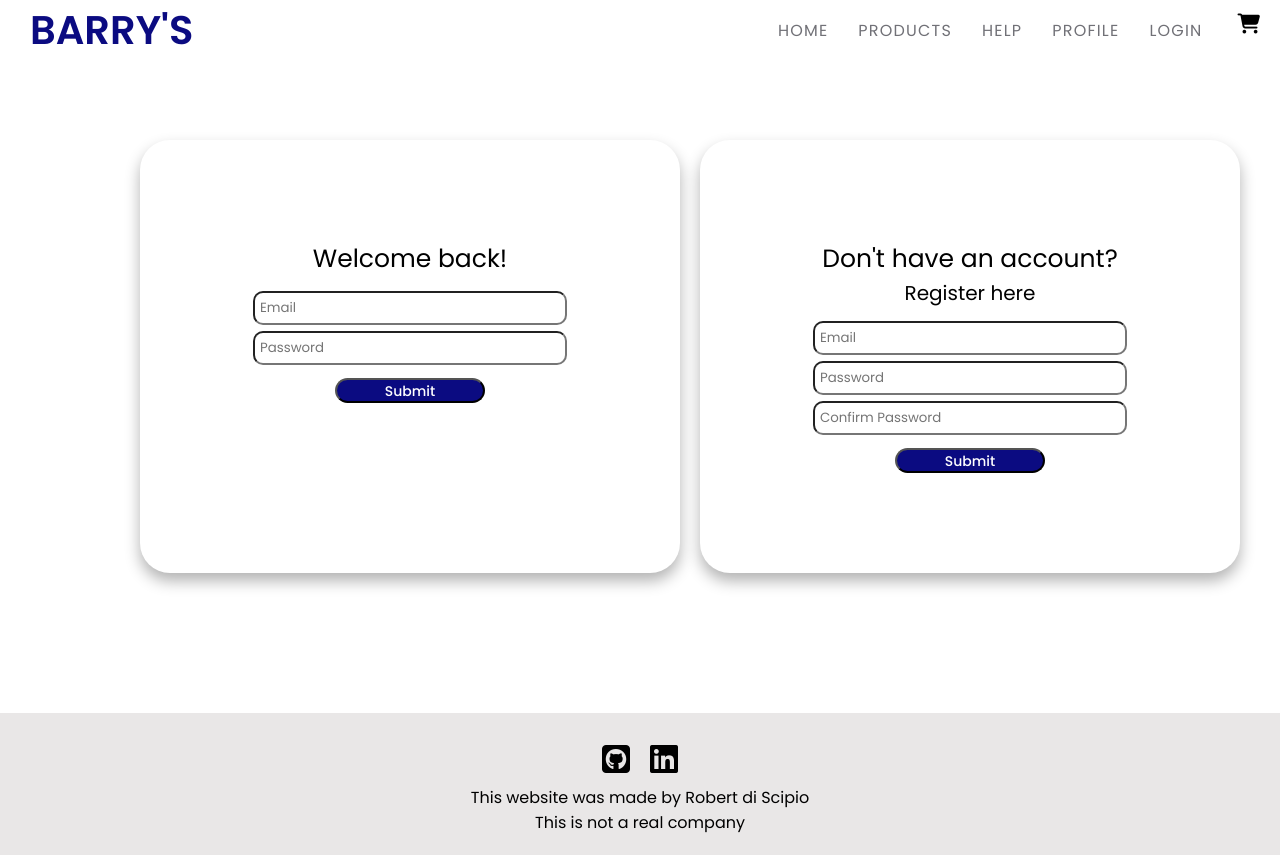
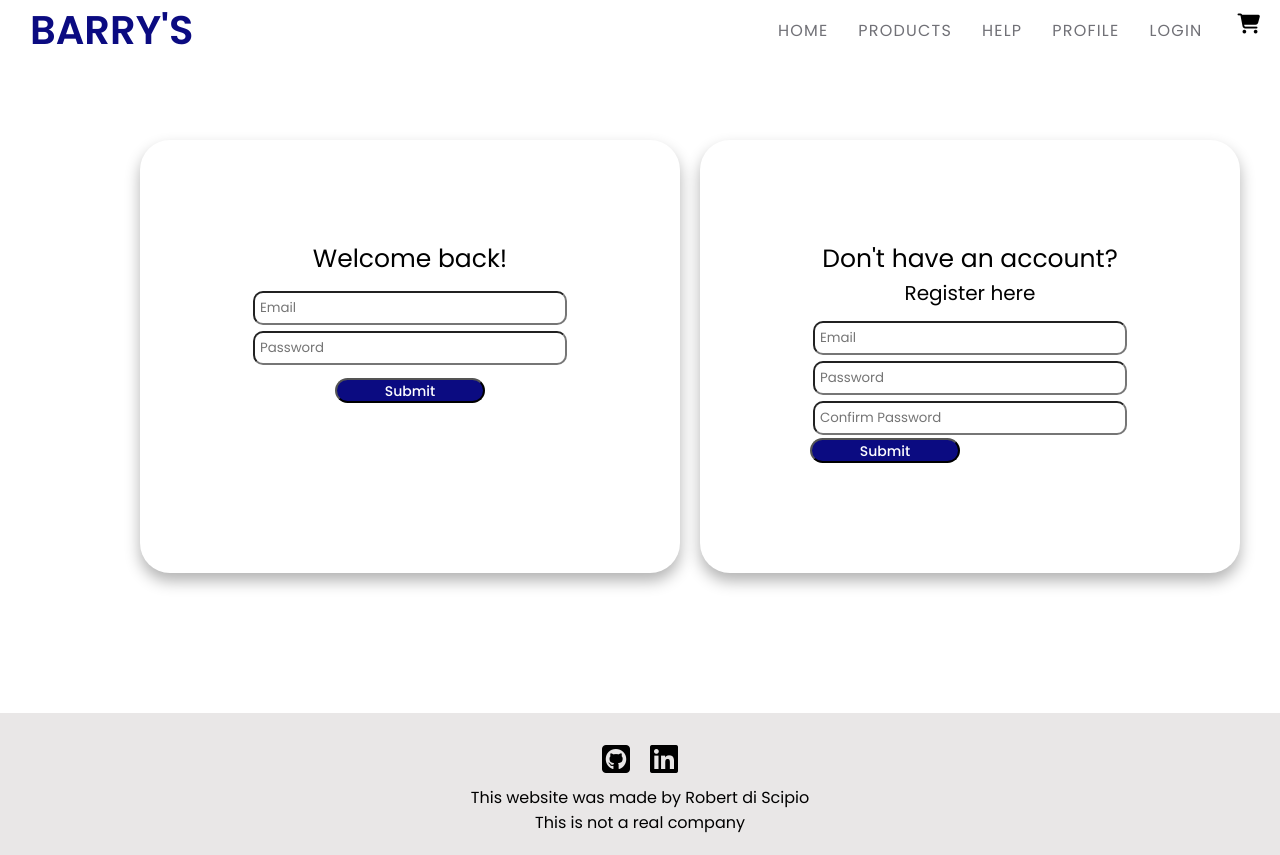
Before and after one commit to radiscipio/Project-4, a React (Create React App) app in the folder client/: page /Login in a window 1280 px wide. Built offline with nearby package versions, Linux system fonts and the light colour scheme; no server answers.

Commit message:
Start Register User '

```diff
--- a/client/src/App.js
+++ b/client/src/App.js
@@ -58,8 +58,8 @@ class App extends React.Component {
     e.preventDefault();
     if (!this.confirmPassword()) return;
     if (this.state.authFormRegister.email !== "" && this.state.authFormRegister.password !== "") {
-      await registerUser(this.state.authFormRegister);
-      this.handleLogin();
+      const { passwordConfirmation, ...data } = this.state.authFormRegister;
+      const currentUser = await registerUser(data);
     }
   };
 
@@ -80,6 +80,17 @@ class App extends React.Component {
     this.getAllProducts();
     this.checkUser();
   }
+
+  handleChange = (e, form) => {
+    const { name, value } = e.target;
+    this.setState(prevState => ({
+      ...prevState,
+      [form]: {
+        ...prevState[form],
+        [name]: value
+      }
+    }))
+  };
 
   render() {
     return (
@@ -114,7 +125,10 @@ class App extends React.Component {
 
           <Route path='/Login' render={(props) => (
             <>
-              <Login />
+              <Login
+                handleChange={this.handleChange}
+                handleRegister={this.handleRegister}
+              />
             </>
           )} />
         </Switch>
--- a/client/src/components/Login/Login.jsx
+++ b/client/src/components/Login/Login.jsx
@@ -15,14 +15,14 @@ class Login extends React.Component {
                 type='text'
                 name='email'
                 placeholder='Email'
-                handleChange={this.props.handleChange}
+                onChange={(e) => this.props.handleChange(e, 'authFormLogin')}
               />
               <input
                 className='input-box'
                 type='password'
                 name='password'
                 placeholder='Password'
-                handleChange={this.props.handleChange}
+                onChange={(e) => this.props.handleChange(e, 'authFormLogin')}
               />
             </form>
             <button className='form-submit'>Submit</button>
@@ -32,27 +32,33 @@ class Login extends React.Component {
           <div className='auth-heading'>Don't have an account?</div>
           <div className='register'>Register here</div>
           <div>
-            <form className='input-form'>
+            <form
+              className='input-form'
+              onSubmit={this.props.handleRegister}
+            >
               <input
                 className='input-box'
                 type='text'
                 name='email'
                 placeholder='Email'
+                onChange={(e) => this.props.handleChange(e, 'authFormRegister')}
               />
               <input
                 className='input-box'
                 type='password'
                 name='password'
                 placeholder='Password'
+                onChange={(e) => this.props.handleChange(e, 'authFormRegister')}
               />
               <input
                 className='input-box'
                 type='password'
                 name='passwordConfirmation'
                 placeholder='Confirm Password'
-                />
+                onChange={(e) => this.props.handleChange(e, 'authFormRegister')}
+              />
+              <button  type='submit' className='form-submit'>Submit</button>
             </form>
-                <button className='form-submit'>Submit</button>
           </div>
         </div>
       </div>
```
